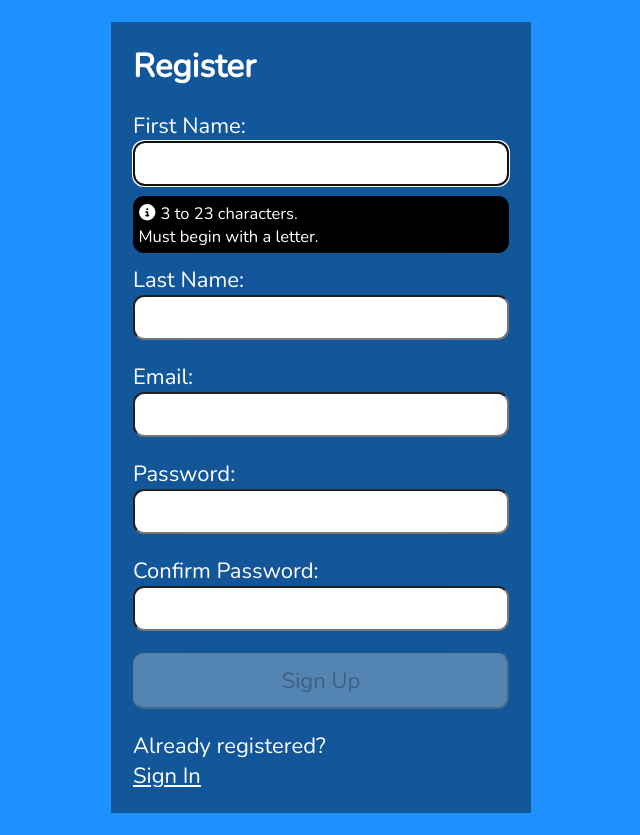
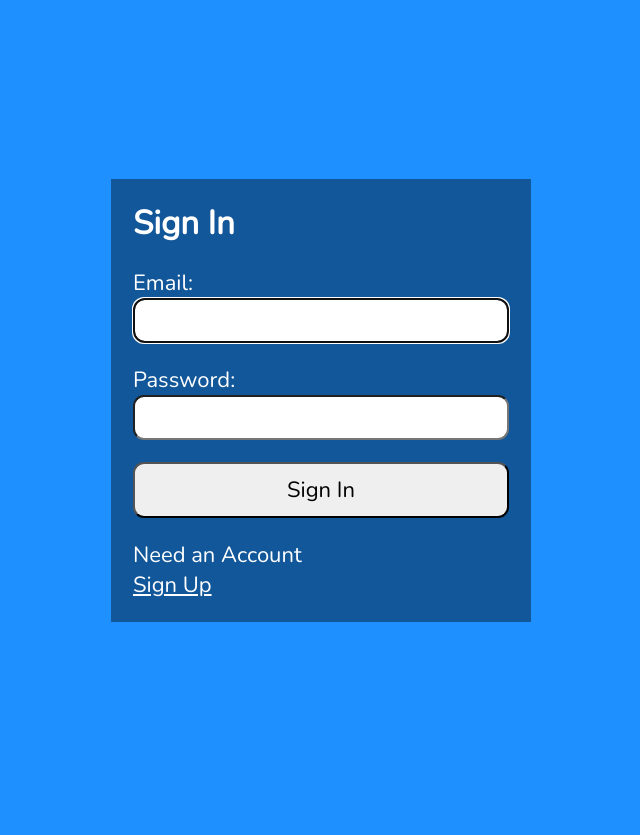
Before and after one commit to okanbatuk/react-auth, a React (Vite) app: page /login in a window 1280 px wide. Shown: the whole page, without its empty margins (319-959 px from the left). After the commit the page ends 800 px from the top, so only its background shows below. Built offline with nearby package versions, Linux system fonts and the light colour scheme.

Commit message:
Added Routes with Authorization

```diff
--- a/src/App.jsx
+++ b/src/App.jsx
@@ -1,12 +1,34 @@
+import { Routes, Route } from "react-router-dom";
+import Layout from "./pages/Layout";
 import Login from "./pages/Login";
 import Register from "./pages/Register";
+import LinkPage from "./pages/LinkPage";
+import Home from "./pages/Home";
+import Admin from "./pages/Admin";
+import Missing from "./pages/Missing";
+import Unauthorized from "./pages/Unauthorized";
+import RequireAuth from "./components/RequireAuth";
 
 function App() {
   return (
-    <main className="App">
-      {/* <Login /> */}
-      <Register />
-    </main>
+    <Routes>
+      <Route path="/" element={<Layout />}>
+        {/* public routes */}
+        <Route path="login" element={<Login />} />
+        <Route path="register" element={<Register />} />
+        <Route path="linkpage" element={<LinkPage />} />
+        <Route path="unauthorized" element={<Unauthorized />} />
+
+        {/* we want to protect these routes */}
+        <Route element={<RequireAuth />}>
+          <Route path="/" element={<Home />} />
+          <Route path="admin" element={<Admin />} />
+        </Route>
+
+        {/* catch all */}
+        <Route path="*" element={<Missing />} />
+      </Route>
+    </Routes>
   );
 }
 
--- /dev/null
+++ b/src/components/RequireAuth.jsx
@@ -0,0 +1,13 @@
+import React from "react";
+import { useLocation, Navigate, Outlet } from "react-router-dom";
+import useAuth from "../hooks/useAuth";
+
+export default () => {
+  const { auth } = useAuth();
+  const location = useLocation();
+  return auth?.user ? (
+    <Outlet />
+  ) : (
+    <Navigate to="/login" state={{ from: location }} replace />
+  );
+};
--- /dev/null
+++ b/src/hooks/useAuth.jsx
@@ -0,0 +1,6 @@
+import { useContext } from "react";
+import AuthContext from "../context/AuthProvider";
+
+export default () => {
+  return useContext(AuthContext);
+};
--- /dev/null
+++ b/src/pages/Layout.jsx
@@ -0,0 +1,11 @@
+import { Outlet } from "react-router-dom";
+
+const Layout = () => {
+  return (
+    <main className="App">
+      <Outlet />
+    </main>
+  );
+};
+
+export default Layout;
--- a/src/pages/Login.jsx
+++ b/src/pages/Login.jsx
@@ -1,23 +1,25 @@
 import React, { useRef, useState } from "react";
+import { Link, useNavigate, useLocation } from "react-router-dom";
+import useAuth from "../hooks/useAuth";
 import Form from "../components/loginForm";
 import "../assets/loginForm.css";
 
 export default () => {
+  const { setAuth } = useAuth();
   const errRef = useRef();
+  const navigate = useNavigate();
+  const location = useLocation();
+
   const [success, setSuccess] = useState(false);
   const [err, setErr] = useState("");
 
+  const from = location.state?.from?.pathname || "/";
+
+  (() => {
+    success && navigate(from, { replace: true });
+  })();
+
   return (
-    <>
-      {success ? (
-        <section>
-          <h1>You are logged in!</h1>
-          <br />
-          <p>
-            <a href="#"> Go to Home</a>
-          </p>
-        </section>
-      ) : (
     <section>
       <p
         className={err ? "errmsg" : "offscreen"}
@@ -26,9 +28,14 @@ export default () => {
       >
         {err}
       </p>
+      <h1>Sign In</h1>
       <Form setSuccess={setSuccess} setErr={setErr} errRef={errRef} />
+      <p>
+        Need an Account <br />
+        <span className="line">
+          <Link to="/register">Sign Up</Link>
+        </span>
+      </p>
     </section>
-      )}
-    </>
   );
 };
```
Lines whose indentation alone changed are shown as unchanged.
